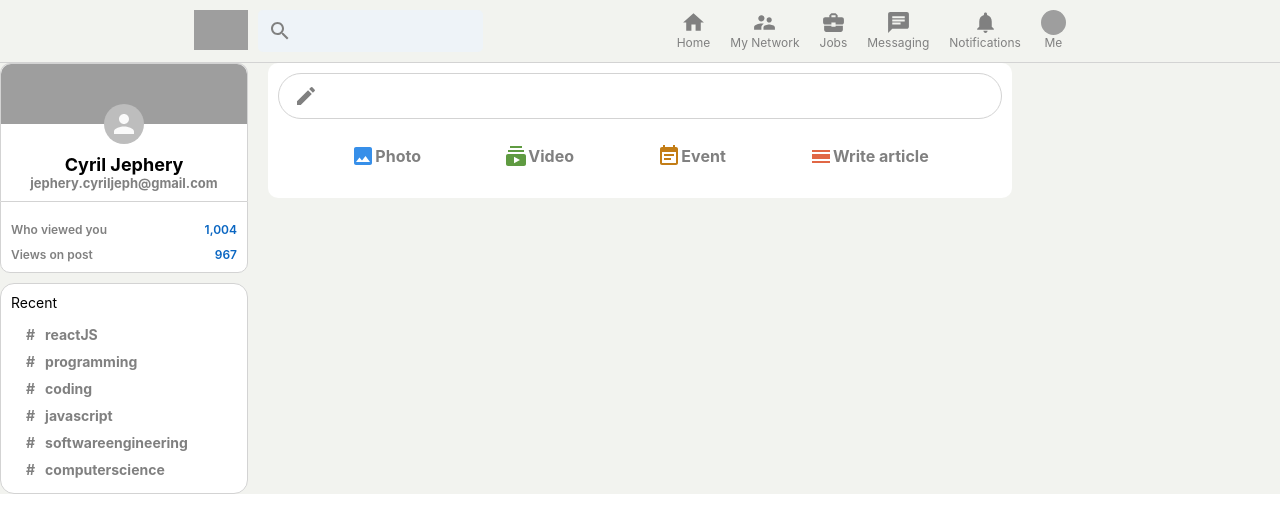
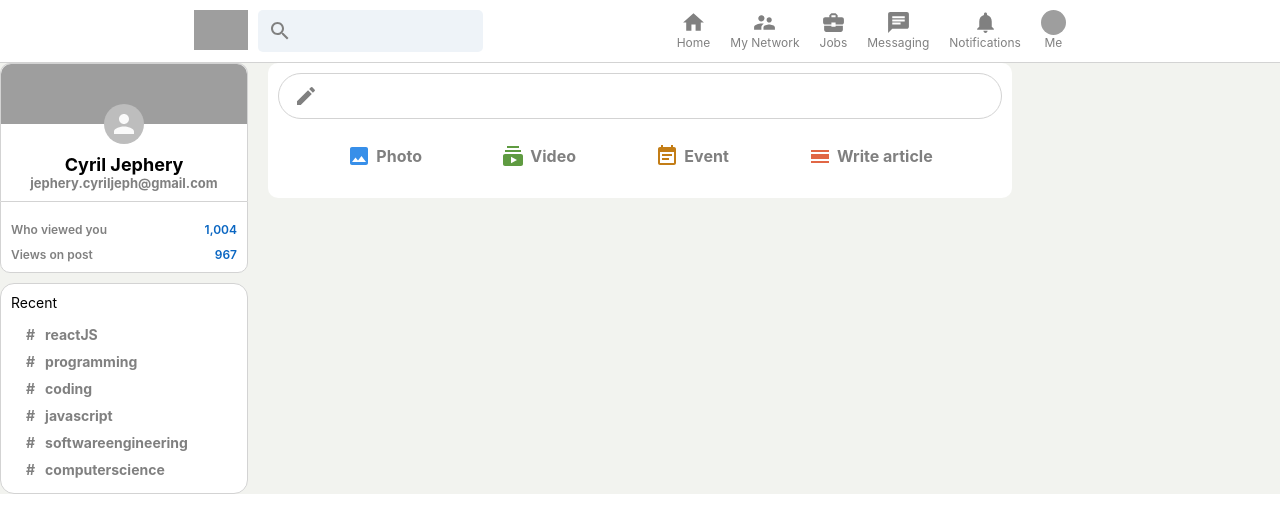
Before and after one commit to Xoned20/linkedin-clone-demo, a React (Create React App) app: page / in a window 1280 px wide. Shown: the top 532 px of the page. Built offline with nearby package versions, Linux system fonts and the light colour scheme; grey boxes are pictures that could not be loaded.

Commit message:
first commit

```diff
--- a/src/Feed.js
+++ b/src/Feed.js
@@ -25,6 +25,9 @@
                 <InputOption Icon={CalendarViewDayIcon} title='Write article' color='#e16745'/>
                 </div>
             </div>
+
+            {/* Posts */}
+
         </div>
     )
 }
--- a/src/Header.css
+++ b/src/Header.css
@@ -2,6 +2,7 @@
     position: sticky;
     top: 0;
     display: flex;
+    background-color: white;
     justify-content: space-evenly;
     border-bottom: 0.1px solid lightgrey;
     padding-top: 10px;
--- a/src/InputOption.css
+++ b/src/InputOption.css
@@ -6,3 +6,12 @@
     padding: 10px;
     cursor: pointer;
 }
+
+.inputOption:hover {
+    background-color: whitesmoke;
+    border-radius: 20px;
+}
+
+.inputOption > h4 {
+    margin-left: 5px;
+}
```
Also changed, not shown: src/Post.js (added, +12 -0 lines), src/Post.css (added).
